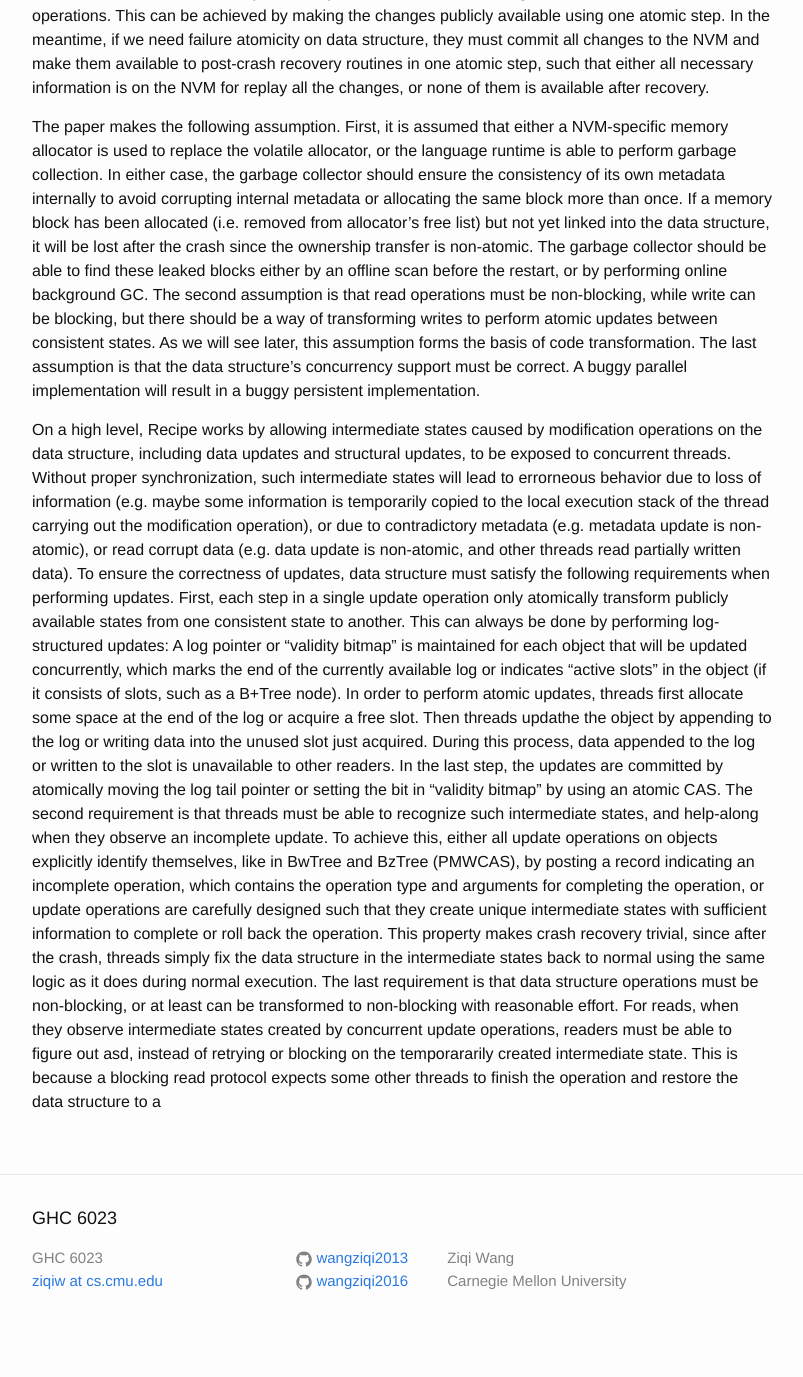
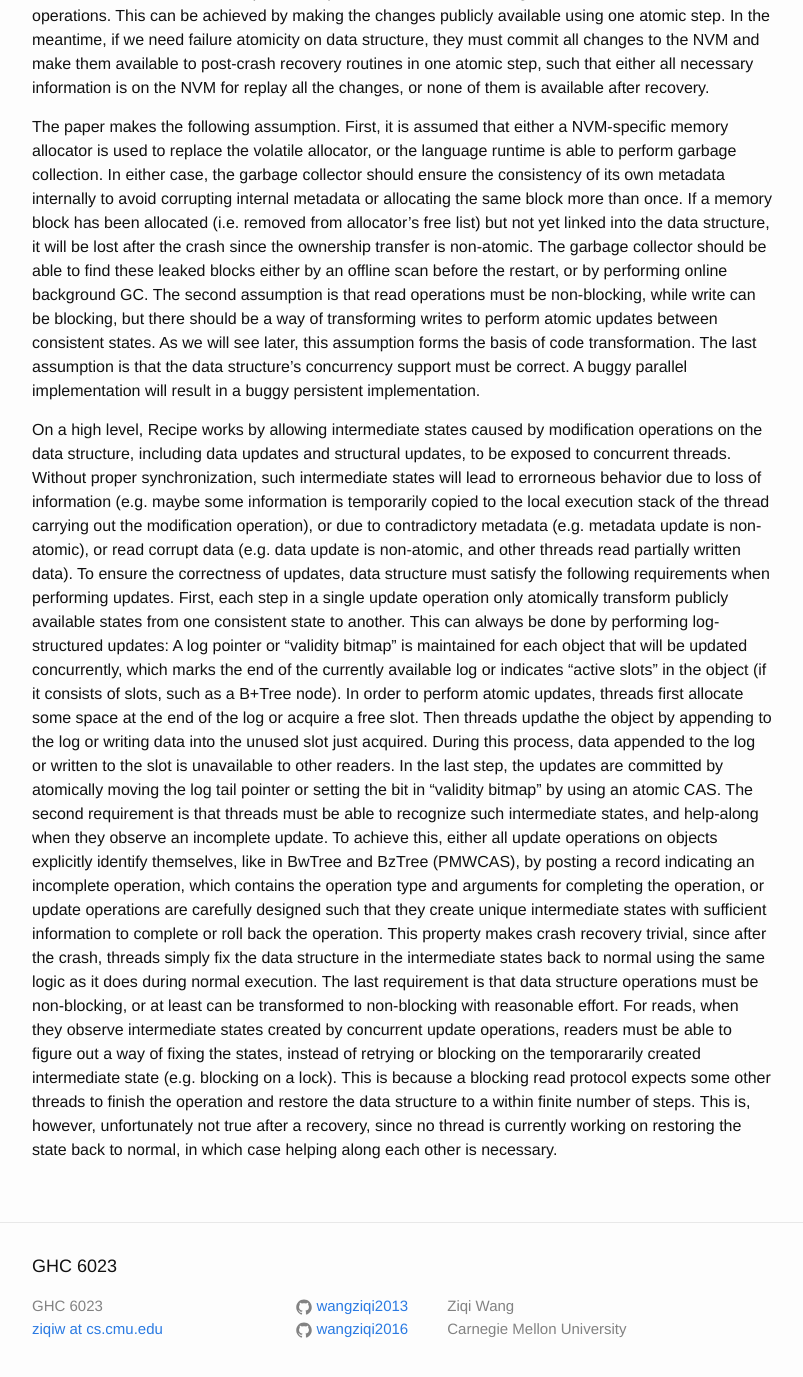
Before and after one commit to wangziqi2013/wangziqi2013.github.io, a Jekyll site: the page built from _posts/2019-11-19-recipe.markdown, in a window 1280 px wide and 1400 px high, scrolled down 767 px. Shown: the top 1377 px of the window, without its empty margins (238-1041 px from the left). Built offline with Jekyll 4.4.1, drawn with Linux system fonts in a browser that asks for light colours; before the commit the page ends 2119 px from its top, so only the background shows below that.

Commit message:
Finish second req

```diff
--- a/_posts/2019-11-19-recipe.markdown
+++ b/_posts/2019-11-19-recipe.markdown
@@ -62,6 +62,8 @@ sufficient information to complete or roll back the operation. This property mak
 after the crash, threads simply fix the data structure in the intermediate states back to normal using the same logic as
 it does during normal execution. The last requirement is that data structure operations must be non-blocking, or at
 least can be transformed to non-blocking with reasonable effort. For reads, when they observe intermediate states
-created by concurrent update operations, readers must be able to figure out asd, instead of retrying or blocking on
-the temporararily created intermediate state. This is because a blocking read protocol expects some other threads
-to finish the operation and restore the data structure to a
+created by concurrent update operations, readers must be able to figure out a way of fixing the states, instead of retrying
+or blocking on the temporararily created intermediate state (e.g. blocking on a lock). This is because a blocking read
+protocol expects some other threads to finish the operation and restore the data structure to a within finite number of
+steps. This is, however, unfortunately not true after a recovery, since no thread is currently working on restoring the
+state back to normal, in which case helping along each other is necessary.
```
